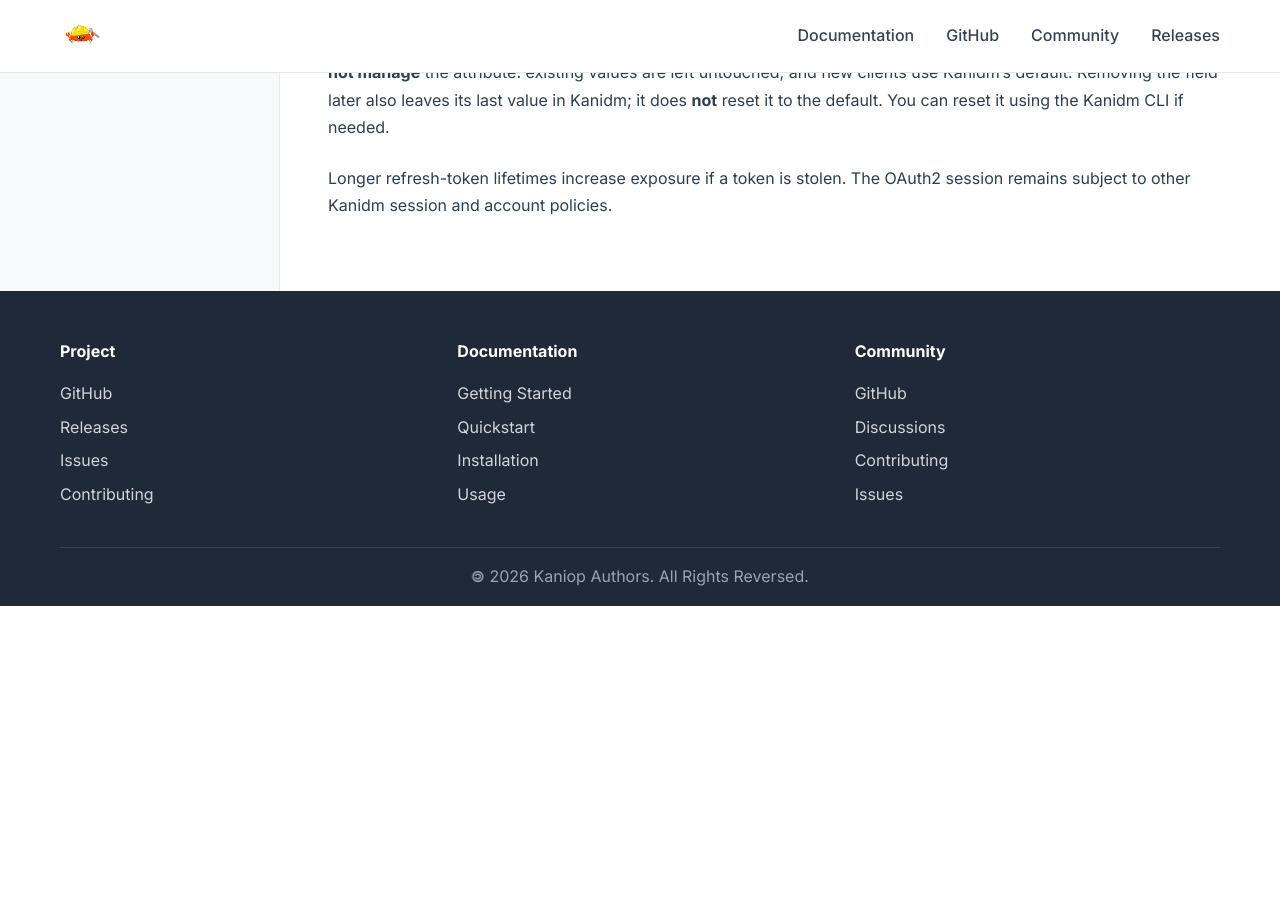
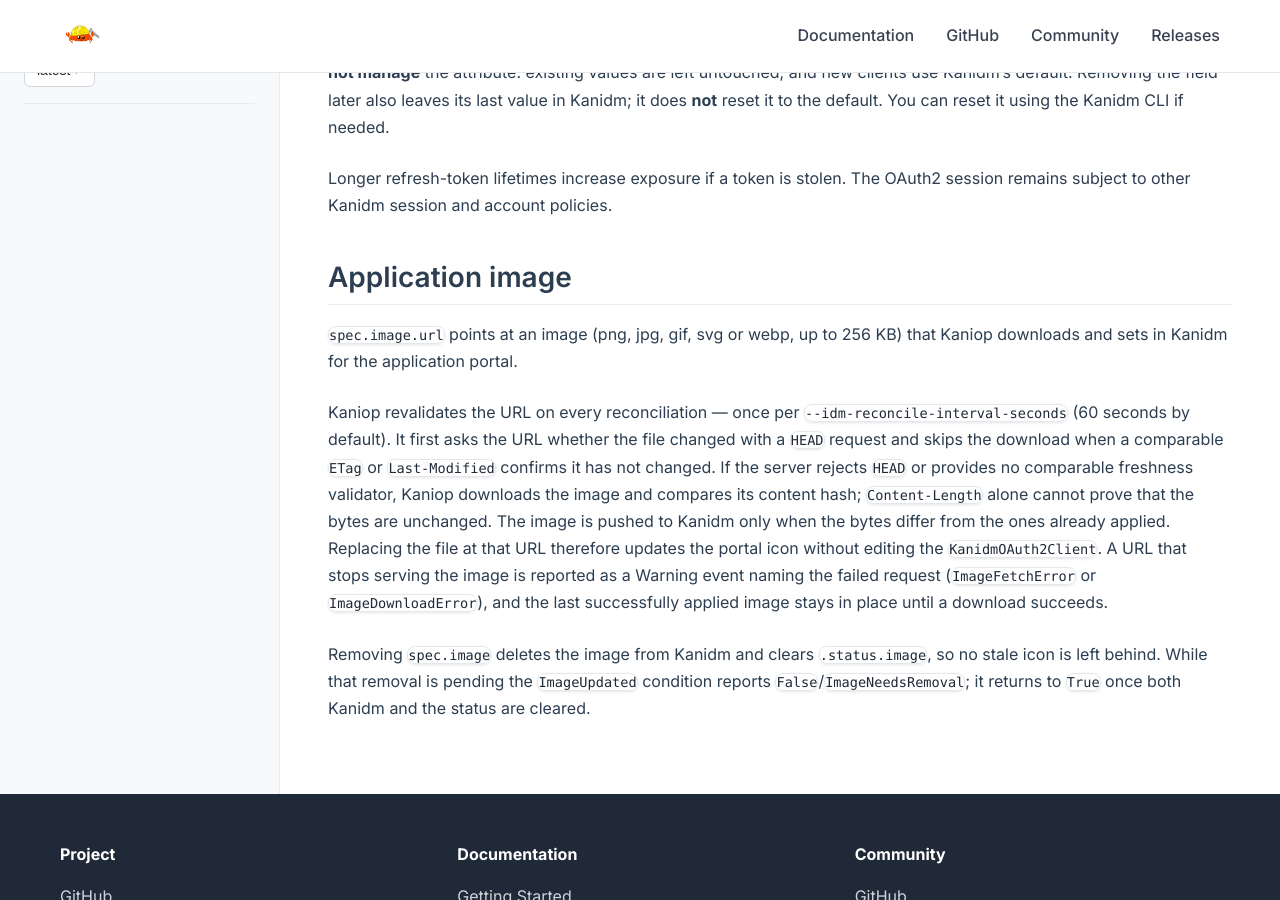
Before and after one commit to pando85/pando85.github.io, a Jekyll site: the page built from docs/kaniop/latest/usage/oauth2.md, in a window 1280 px wide and 900 px high, scrolled down 1791 px. Built offline with Jekyll 4.4.1, drawn with Linux system fonts in a browser that asks for light colours; before the commit the page ends 2397 px from its top, so only the background shows below that.

Commit message:
deploy: pando85/kaniop@c9c4e2e4b7e854a1f61f204ddfe802d2597264c3

```diff
--- a/docs/kaniop/latest/usage/oauth2.md
+++ b/docs/kaniop/latest/usage/oauth2.md
@@ -57,3 +57,24 @@
 
 Longer refresh-token lifetimes increase exposure if a token is stolen. The OAuth2 session
 remains subject to other Kanidm session and account policies.
+
+## Application image
+
+`spec.image.url` points at an image (png, jpg, gif, svg or webp, up to 256 KB) that Kaniop
+downloads and sets in Kanidm for the application portal.
+
+Kaniop revalidates the URL on every reconciliation — once per `--idm-reconcile-interval-seconds`
+(60 seconds by default). It first asks the URL whether the file changed with a `HEAD` request and
+skips the download when a comparable `ETag` or `Last-Modified` confirms it has not
+changed. If the server rejects `HEAD` or provides no comparable freshness validator, Kaniop
+downloads the image and compares its content hash; `Content-Length` alone cannot prove that
+the bytes are unchanged. The image is pushed to Kanidm only when the bytes differ from
+the ones already applied. Replacing the file at
+that URL therefore updates the portal icon without editing the `KanidmOAuth2Client`. A URL that
+stops serving the image is reported as a Warning event naming the failed request (`ImageFetchError`
+or `ImageDownloadError`), and the last successfully applied image stays in place until a download
+succeeds.
+
+Removing `spec.image` deletes the image from Kanidm and clears `.status.image`, so no stale icon
+is left behind. While that removal is pending the `ImageUpdated` condition reports
+`False`/`ImageNeedsRemoval`; it returns to `True` once both Kanidm and the status are cleared.
```
